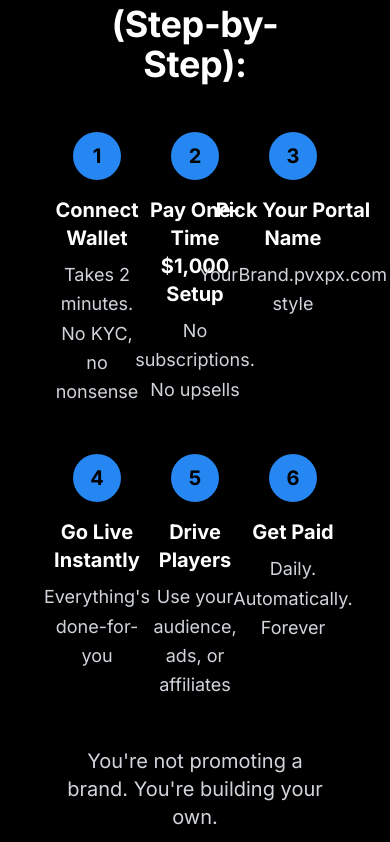
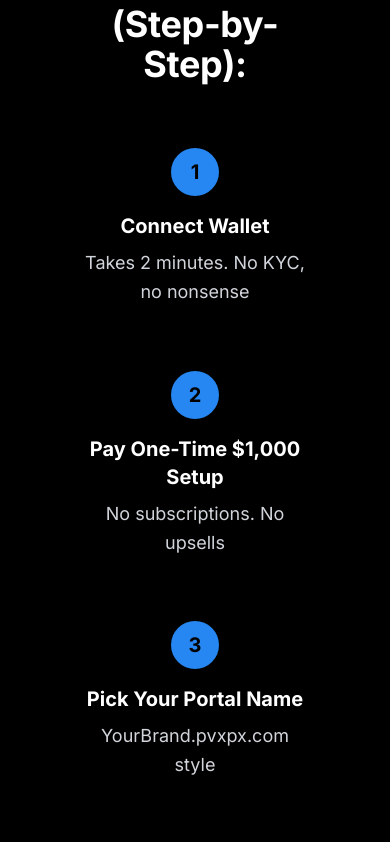
Before and after one commit to shauliAharon/btb-microsite, a React (Vite) app: page /signup in a window 390 px wide. Shown: the part 5120-5962 px from the top of the page. Built offline with nearby package versions, Linux system fonts and the light colour scheme.

Commit message:
fix size

```diff
--- a/src/pages/SignUpPage.tsx
+++ b/src/pages/SignUpPage.tsx
@@ -183,7 +183,7 @@ export default function SignUpPage() {
           How It Works (Step-by-Step):
         </h2>
         <div className="max-w-3xl mx-auto">
-          <div className="grid grid-cols-3 gap-8">
+          <div className="grid grid-cols-1 sm:grid-cols-2 lg:grid-cols-3 gap-4 sm:gap-6 lg:gap-8">
             {[
               {
                 step: "1",
@@ -222,7 +222,7 @@ export default function SignUpPage() {
                 whileInView={{ opacity: 1, y: 0 }}
                 viewport={{ once: true }}
                 transition={{ delay: index * 0.2 }}
-                className="flex flex-col items-center text-center"
+                className="flex flex-col items-center text-center p-4 bg-black/30 rounded-lg"
               >
                 <div className="w-12 h-12 bg-btb-gold text-black rounded-full flex items-center justify-center text-xl font-bold mb-4">
                   {step.step}
```
